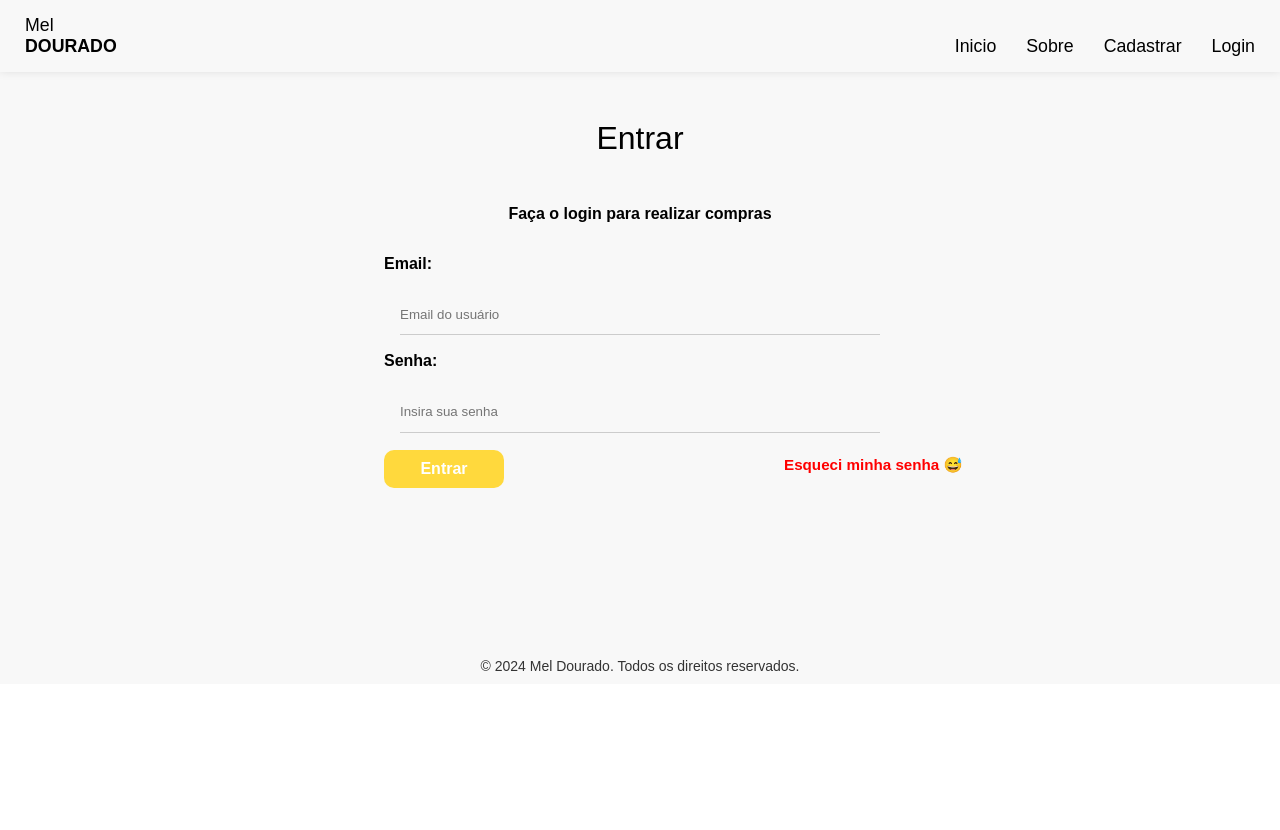
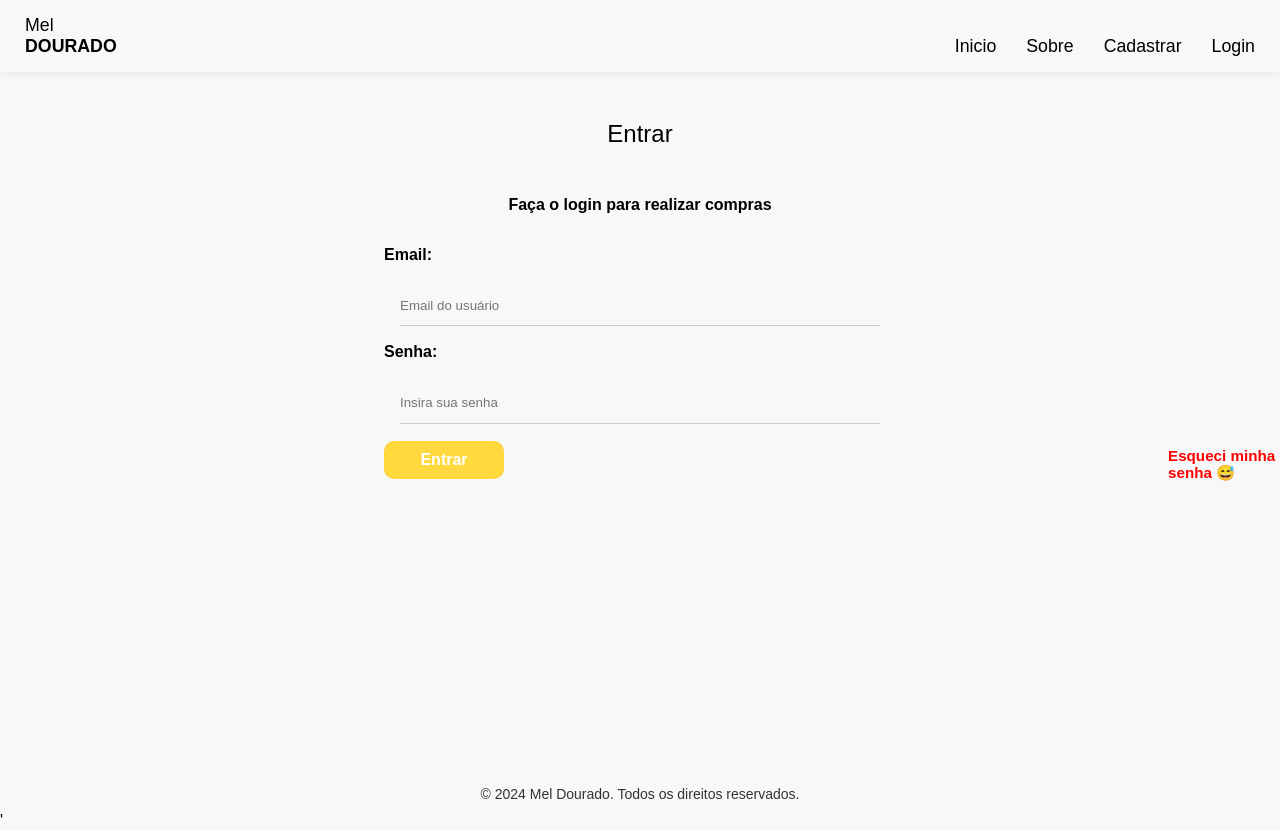
Before and after one commit to GDC-Reis/Mel-Dourado-MAIN-, a React (Create React App) app: page /login in a window 1280 px wide. Before the commit the page ends 800 px from the top, so only its background shows below. Built offline with nearby package versions, Linux system fonts and the light colour scheme; no server answers; the HTML template or start-up script is replaced by a standard one.

Commit message:
Commit realizado com alterações no CSS da page Register

```diff
--- a/src/pages/Login/Login.css
+++ b/src/pages/Login/Login.css
@@ -31,17 +31,23 @@
 }
 
 
-@media (min-width: 1920px){
+@media (max-width: 1920px){
+
+    .main_login{
+        height: 82vh;
+    }
 
     .esqueceu_senha{
         text-decoration: none;
         position: absolute;
         display: inline-block;
         margin-left: 73rem;
-        margin-top: -2rem;
+        margin-top: -12rem;
         font-size: 0.95rem;
         color: #FF0000;
+
     }
+
 
 }
 
--- a/src/pages/Login/Login.js
+++ b/src/pages/Login/Login.js
@@ -38,8 +38,9 @@ const Login = () => {
 
 
     return (
-        <div>
 
+        <section>
+            <div className="main_login">
                 <h1 className="title_page">Entrar</h1>
                 <p className="subtitle_page">Faça o login para realizar compras</p>
 
@@ -80,9 +81,9 @@ const Login = () => {
                     <div>
                         <NavLink to="/esqueceuSenha" className="esqueceu_senha" id="esqueci_senha">Esqueci minha senha &#128517;</NavLink>
                     </div>
-
-            <Footer className="footer_pag_register"/>
             </div>
+            <Footer className="footer_pag_register"/>'
+        </section>
      );
 }
 
```
Lines whose indentation alone changed are shown as unchanged.
